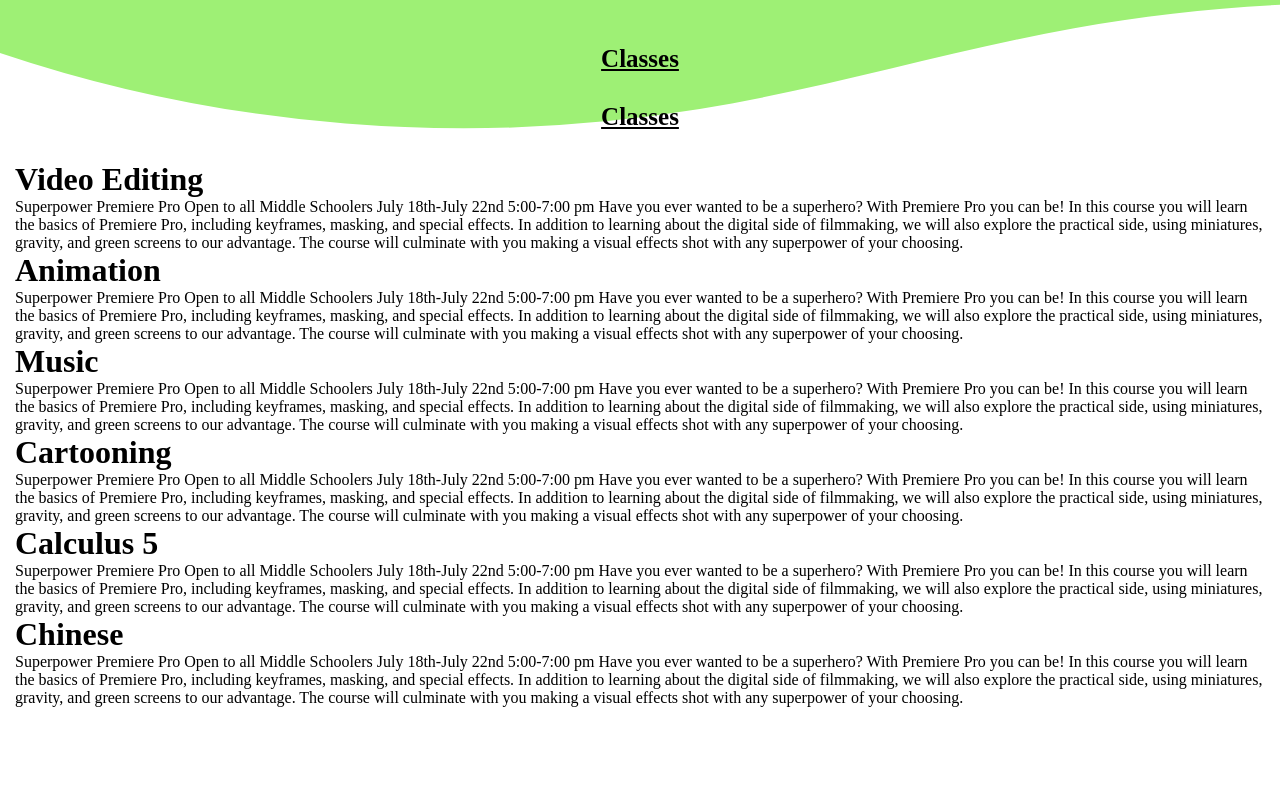
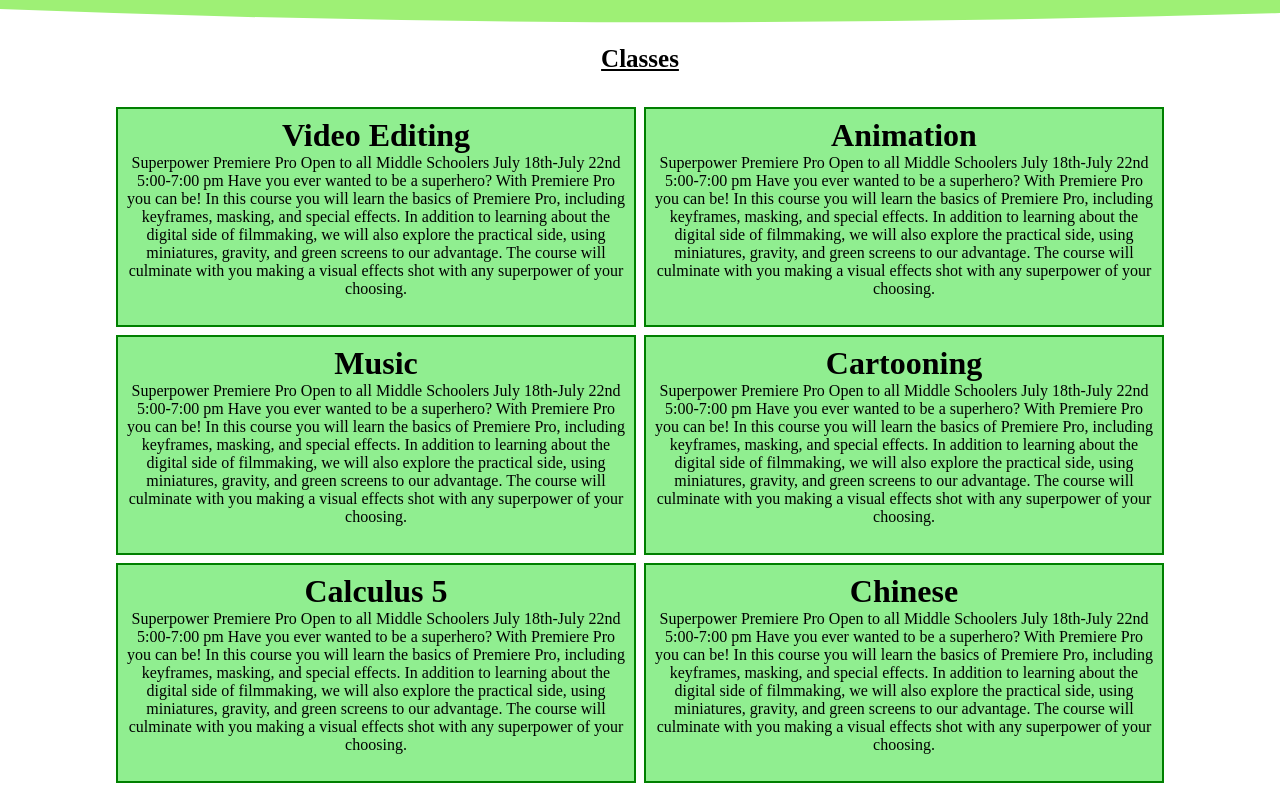
Before and after one commit to TimofeiK27/summerCourses, a Django app: page /classes in a window 1280 px wide. Shown: the part 80-882 px from the top of the page. Before the commit the page ends 787 px from the top, so only its background shows below. Run offline with Django 3.2, Linux system fonts and the light colour scheme.

Commit message:
updated top bar, updated class page

```diff
--- a/infoSite/static/infoSite/style.css
+++ b/infoSite/static/infoSite/style.css
@@ -31,25 +31,24 @@ li {
     justify-content: flex-end;
     height: 100%;
 }
-@media(min-width:775px){
+@media(min-width:426px){
    #tab li a {
        font-size: 25px
     }
 }
-@media(max-width:775px){
-   #tab li a {
-       font-size: 15px
-    }
-}
-@media(max-width:542.67px){
+@media(max-width:711.33px){
 
     #tab ul {
         height:50%;
     }
 }
-@media(max-width:350px){
+@media(max-width:542.67px){
+
+
+}
+@media(max-width:426px){
    #tab li a {
-       font-size: 10px
+       font-size: 15px
     }
     #tab ul {
         height:50%;
@@ -69,7 +68,6 @@ li {
     color: #1d8351;
     /*color: hsl(0, 0%, 30%);*/
     text-decoration: none;
-    font-size: 25px;
     font-weight: bold;
     font-family: 'Montserrat', sans-serif;
     letter-spacing: 1px;
@@ -133,10 +131,26 @@ li {
 .wave svg {
     position: relative;
     display: block;
-    width: calc(204% + 1.3px);
-    height: 232px;
+    width: calc(304% + 1.3px);
+    height: 40px;
 }
 
 .wave .shape-fill {
     fill: var(--top-bar-color);
 }
+
+#classList {
+    display:flex;
+    flex-flow: wrap;
+    text-align: center;
+    justify-content: center;
+}
+
+.classItem {
+    border: solid 2px green;
+    margin:4px;
+    padding:8px;
+    background: lightgreen;
+    width: 500px;
+    height:200px;
+}
--- a/infoSite/templates/infoSite/classes.html
+++ b/infoSite/templates/infoSite/classes.html
@@ -1,9 +1,6 @@
 {% extends "infoSite/layout.html" %}
 {% load static %}
 {% block body %}
-    <h1 class="pageTitle">Classes</h1>
-
-
     <h1 class="pageTitle">Classes</h1>
 
     <div id="classList">
```
